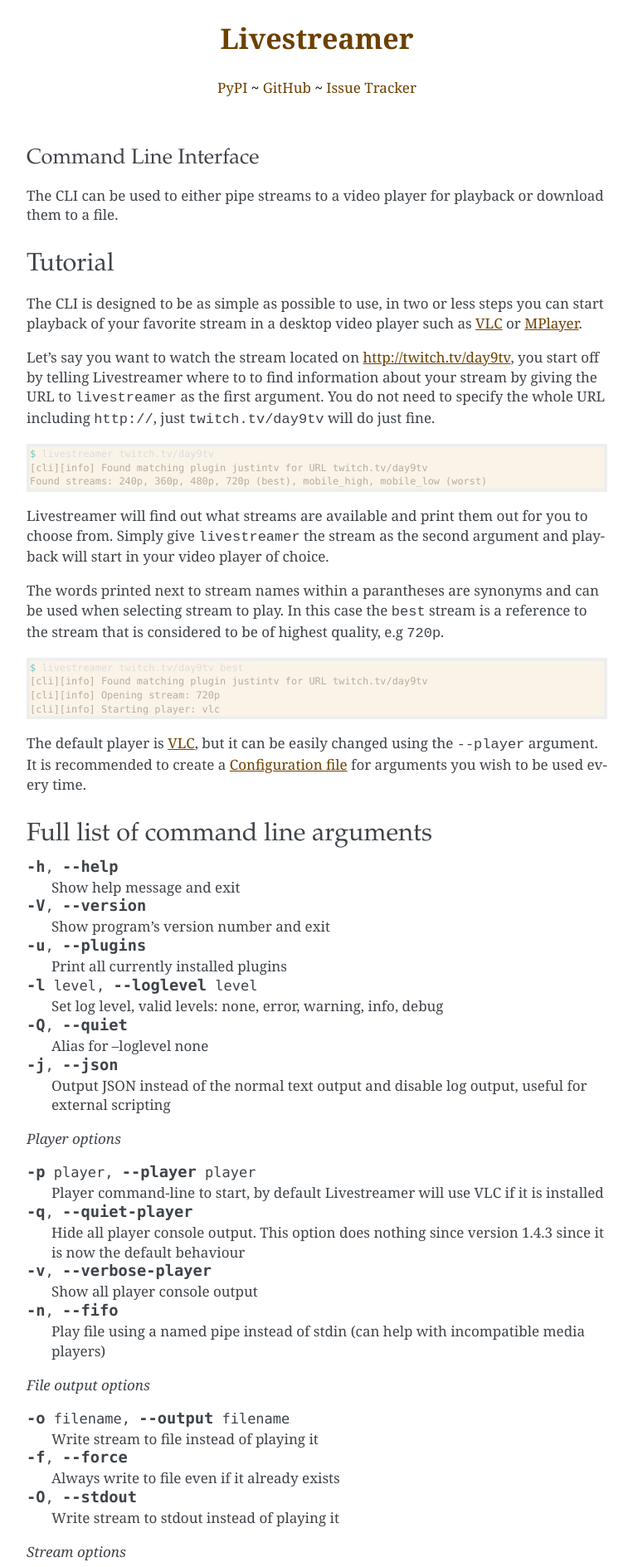
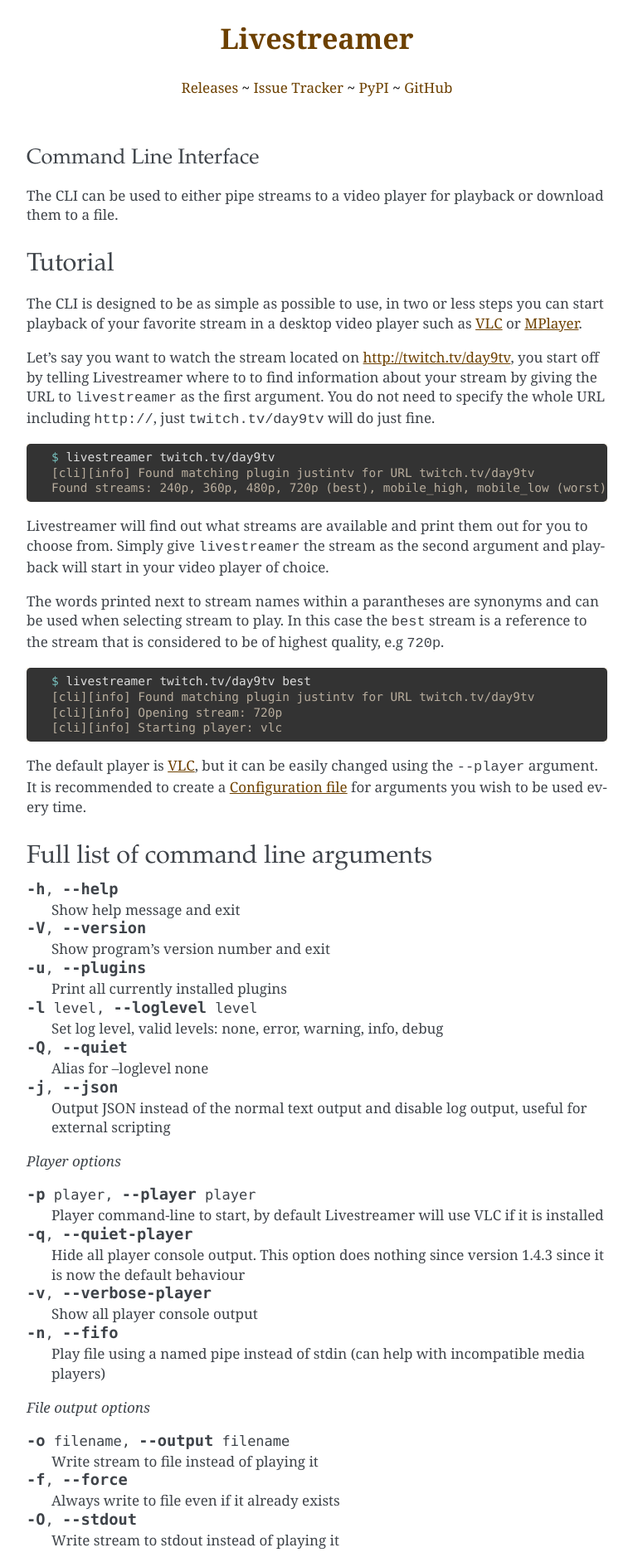
Before and after one commit to streamlink/streamlink, a Sphinx documentation site: the page built from docs/cli.rst, in a window 1280 px wide. Shown: the top 1889 px of the page at 83% size, without its empty margins (258-1021 px from the left). Built offline with Sphinx 7.4.7, drawn with Linux system fonts in a browser that asks for light colours; some of the changed text lies outside the part shown.

Commit message:
docs: Minor style tweaks.

```diff
--- a/docs/_themes/cr_small/layout.html
+++ b/docs/_themes/cr_small/layout.html
@@ -6,9 +6,10 @@
 	</a>
 
 	<ul class="menu">
+	  <li><a href="http://github.com/chrippa/livestreamer/releases">Releases</a> ~ </li>
+	  <li><a href="http://github.com/chrippa/livestreamer/issues">Issue Tracker</a> ~ </li>
 	  <li><a href="http://pypi.python.org/pypi/livestreamer">PyPI</a> ~ </li>
-	  <li><a href="http://github.com/chrippa/livestreamer">GitHub</a> ~ </li>
-	  <li><a href="http://github.com/chrippa/livestreamer/issues">Issue Tracker</a></li>
+	  <li><a href="http://github.com/chrippa/livestreamer">GitHub</a></li>
 	</ul>
 
   </div>
--- a/docs/_themes/cr_small/static/flasky.css_t
+++ b/docs/_themes/cr_small/static/flasky.css_t
@@ -162,12 +162,6 @@ div.admonition p.last {
     margin-bottom: 0;
 }
 
-div.highlight {
-  border: 4px solid #eee;
-  margin: 0.25em 0;
-}
-
-
 dt:target, .highlight {
     background: #FAF3E8;
 }
@@ -296,16 +290,12 @@ dl dd {
 dl.class {
 }
 
-dl.class:hover {
-  background-color: #eee;
-}
-
 pre {
     margin: 15px -30px;
     line-height: 1.3em;
-    border-radius: 2px;
-    -moz-border-radius: 2px;
-    -webkit-border-radius: 2px;
+    border-radius: 5px;
+    -moz-border-radius: 5px;
+    -webkit-border-radius: 5px;
 }
 
 span pre {
@@ -313,11 +303,11 @@ span pre {
 }
 
 .highlight pre {
-  font-family: 'Lucida Console', Monaco, monospace;
   color: #ddd;
-  margin: 9px 14px;
-  font-size: 0.7em;
-  line-height: 1.4;
+  line-height: 1.3em;
+  margin: 15px -30px;
+  padding: 7px 30px;
+  background: #333;
 }
 
 dl pre {
--- a/docs/cli.rst
+++ b/docs/cli.rst
@@ -140,7 +140,7 @@ Full list of command line arguments
 
     Specify a maximum size (bytes) for the ringbuffer used
     by some stream types, default is **32768**. Used by RTMP
-    and HLS. Use --hds-fragmentbuffer for HDS.
+    and HLS. Use --hds-fragment-buffer for HDS.
 
 
 *Plugin options*
```
Also changed, not shown: 2 other files.
